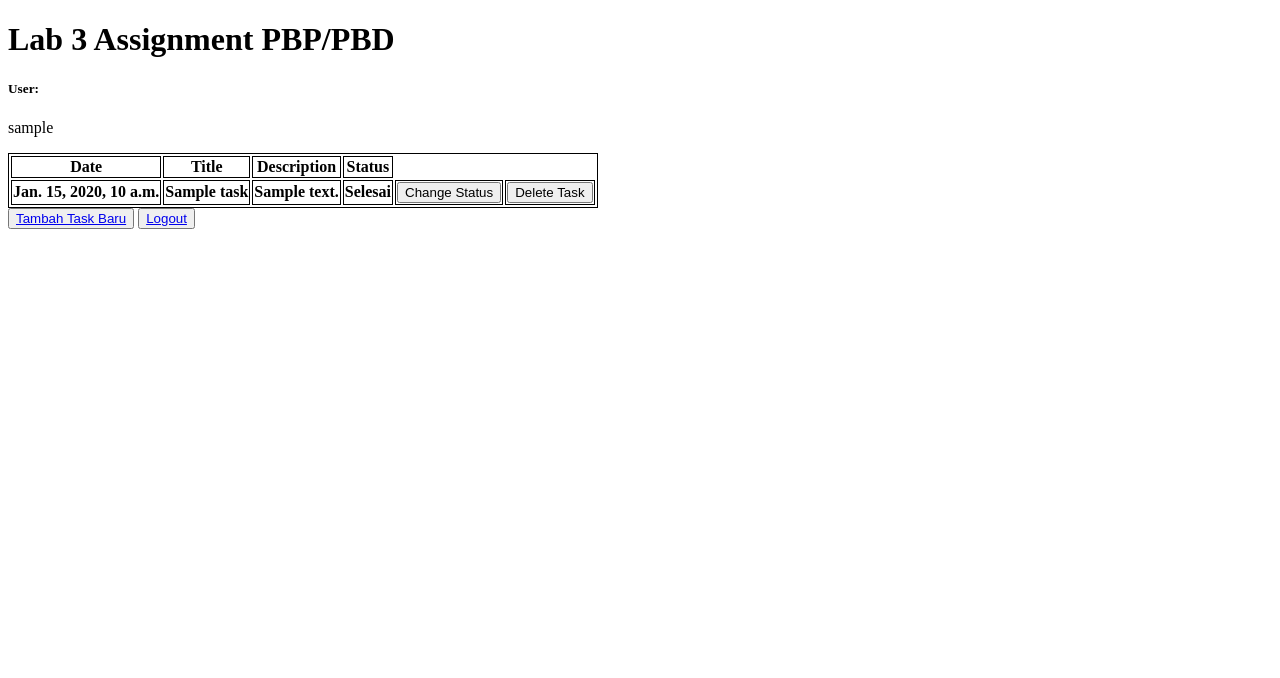
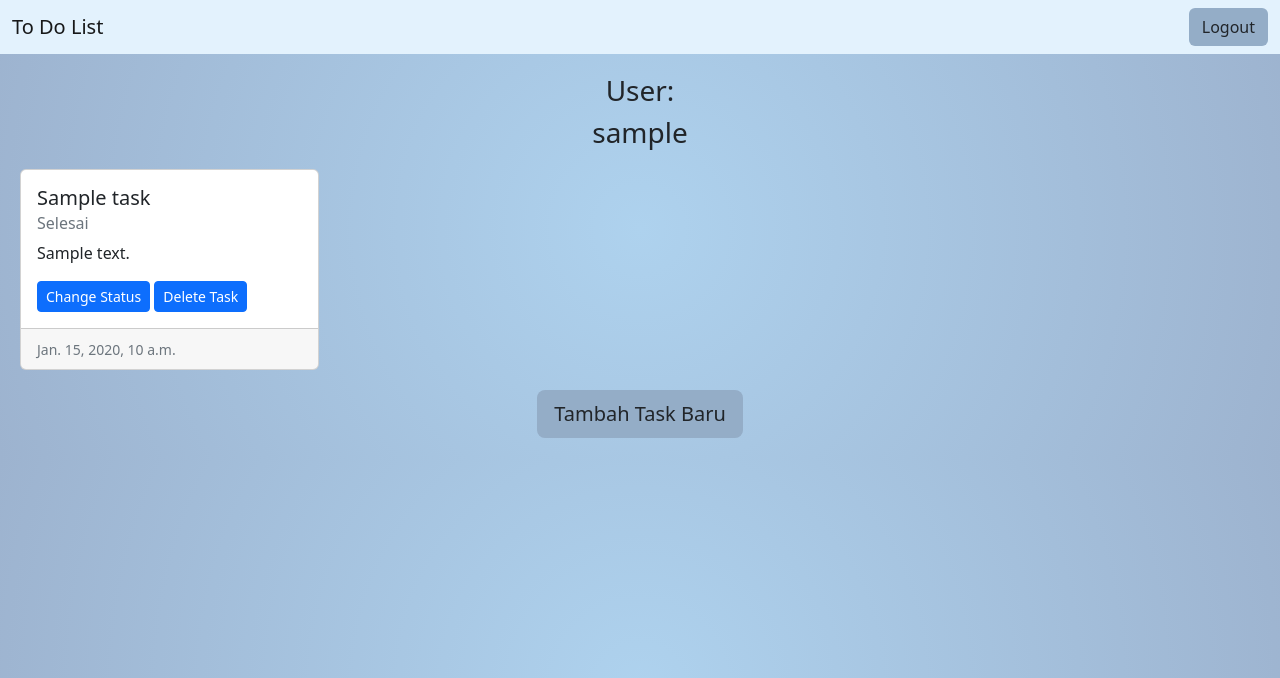
Before and after one commit to rionadani/Tugas-1, a Django app: page /todolist/ in a window 1280 px wide. Shown: the top 678 px of the page. Run offline with Django 4.2, Linux system fonts and the light colour scheme; a user stored in the database is signed in; tables that the repository leaves empty hold one stand-in row (values such as "Sample post"); lists and menus that the app fills with data are empty.

Commit message:
Menyelesaikan Tugas 5

```diff
--- a/static/css/style.css
+++ b/static/css/style.css
@@ -1,7 +1,57 @@
-table{
-    border: 1px solid;
+body{
+    background: plum;
 }
 
-th{
-    border: 1px solid;
+.login {
+    margin: 20px;
 }
+
+.add_task{
+    margin: 20px;
+    /* background-color: rgb(114, 202, 202); */
+}
+
+.card-deck{
+    margin: auto;
+    display: grid;
+    grid-template-columns: repeat(4, 1fr);
+    gap: 15px;
+}
+
+
+
+.change-status{
+    display: inline-block;
+}
+
+.delete{
+    display: inline-block;
+}
+
+footer{
+    margin-top: 20px;
+    text-align: center;
+}
+
+.form{
+    max-width: 15;
+}
+
+textarea{
+    resize: none;
+    width: 300px;
+    height: 150px;
+}
+
+body{
+    background: rgb(174,210,238);
+    background: radial-gradient(circle, rgba(174,210,238,1) 0%, rgba(157,179,207,1) 100%);
+}
+
+.input-group mb-3{
+    width: 50px;
+}
+
+.btn{
+    background-color: hsl(210, 31%, 68%);
+}
--- a/templates/base.html
+++ b/templates/base.html
@@ -6,11 +6,13 @@
   <meta charset="UTF-8">
   <meta name="viewport" content="width=device-width, initial-scale=1.0">
   <link rel="stylesheet" href="{% static 'css/style.css' %}">
+  <link href="https://cdn.jsdelivr.net/npm/bootstrap@5.2.1/dist/css/bootstrap.min.css" rel="stylesheet" integrity="sha384-iYQeCzEYFbKjA/T2uDLTpkwGzCiq6soy8tYaI1GyVh/UjpbCx/TYkiZhlZB6+fzT" crossorigin="anonymous">
   {% block meta %}
   {% endblock meta %}
 </head>
 
 <body>
+  <script src="https://cdn.jsdelivr.net/npm/bootstrap@5.2.1/dist/js/bootstrap.bundle.min.js" integrity="sha384-u1OknCvxWvY5kfmNBILK2hRnQC3Pr17a+RTT6rIHI7NnikvbZlHgTPOOmMi466C8" crossorigin="anonymous"></script>
   {% block content %}
   {% endblock content %}
 </body>
--- a/todolist/templates/todolist.html
+++ b/todolist/templates/todolist.html
@@ -1,55 +1,59 @@
 {% extends 'base.html' %}
 
- {% block content %}
+{% block content %}
 
-  <h1>Lab 3 Assignment PBP/PBD</h1>
+<nav class="navbar" style="background-color: #e3f2fd;">
+  <div class="container-fluid">
+    <h5 class="navbar-brand mb-0 h1">To Do List</h5>
+    <a class="btn" href="{% url 'todolist:logout' %}" role="button" style="background-color: hsl(210, 31%, 68%);" >Logout</a>
+  </div>
+</nav>
 
-  <h5>User: </h5>
-  <p>{{user}}</p>
+<div class = "add_task">
 
-  <div class = "add_task">
+<header>
+  <h3 style="text-align:center;">User:</h3>
+  <h3 style="text-align:center;margin-bottom:20px;">{{user}}</h3>
+</header>
 
-  <table>
-    <tr>
-      <th>Date</th>
-      <th>Title</th>
-      <th>Description</th>
-      <th>Status</th>
-    </tr>
-    {% comment %} Add the data below this line {% endcomment %}
-    {% for task in list_task %}
-    <tr>
-        <th>{{task.date}}</th>
-        <th>{{task.title}}</th>
-        <th>{{task.description}}</th>
+<div class="card-deck">
+  {% for task in list_task %}
+    <div class="card">
+      <div class="card-body">
+        <h5 class="card-title">{{task.title}}</h5>
+        {% if task.status %}
+          <h6 class="card-subtitle mb-2 text-muted">Selesai</h6>
+        {% else %}
+          <h6 class="card-subtitle mb-2 text-muted">Belum Selesai</h6>
+        {% endif %}
+        <p class="card-text">{{task.description}}</p>
 
-        {% if task.status %}
-        <th>Selesai</th>
-        {% else %}
-        <th>Belum Selesai</th>
-        {% endif %}
-
-        <th>
+      <div class="container-button">
+        <div class="change-status">
           <form method="POST" action="{% url 'todolist:change_status' %}">
             {% csrf_token %}
             <input type="hidden" name="id" value="{{task.id}}">
-            <button type="submit">Change Status</button>
+            <button class="btn btn-primary btn-sm" type="submit">Change Status</button>
           </form>
-        </th>
-
-        <th>
+        </div>
+        <div class="delete">
           <form method="POST" action="{% url 'todolist:delete_task' %}">
             {% csrf_token %}
             <input type="hidden" name="id" value="{{task.id}}">
-            <button type="submit">Delete Task</button>
+            <button class="btn btn-primary btn-sm" type="submit">Delete Task</button>
           </form>
-        </th>
+        </div>
+      </div>
+      </div>
+      <div class="card-footer">
+        <small class="text-muted">{{task.date}}</small>
+    </div>
+    </div>
+  {% endfor %}
+</div>
 
-    </tr>
-    {% endfor %}
-  </table>
+<footer>
+  <a button class="btn btn-lg" style="background-color: hsl(210, 31%, 68%);" href="{% url 'todolist:add_task' %}">Tambah Task Baru</a>
+</footer>
 
-  <button><a href="{% url 'todolist:add_task' %}">Tambah Task Baru</a></button>
-  <button><a href="{% url 'todolist:logout' %}">Logout</a></button>
-
- {% endblock content %}
+{% endblock content %}
```
Also changed, not shown: todolist/templates/add-task.html (+3 -6 lines), todolist/templates/login.html (+8 -11 lines), todolist/templates/register.html (+3 -6 lines), todolist/templates/todolist copy.html (added, +55 -0 lines).
